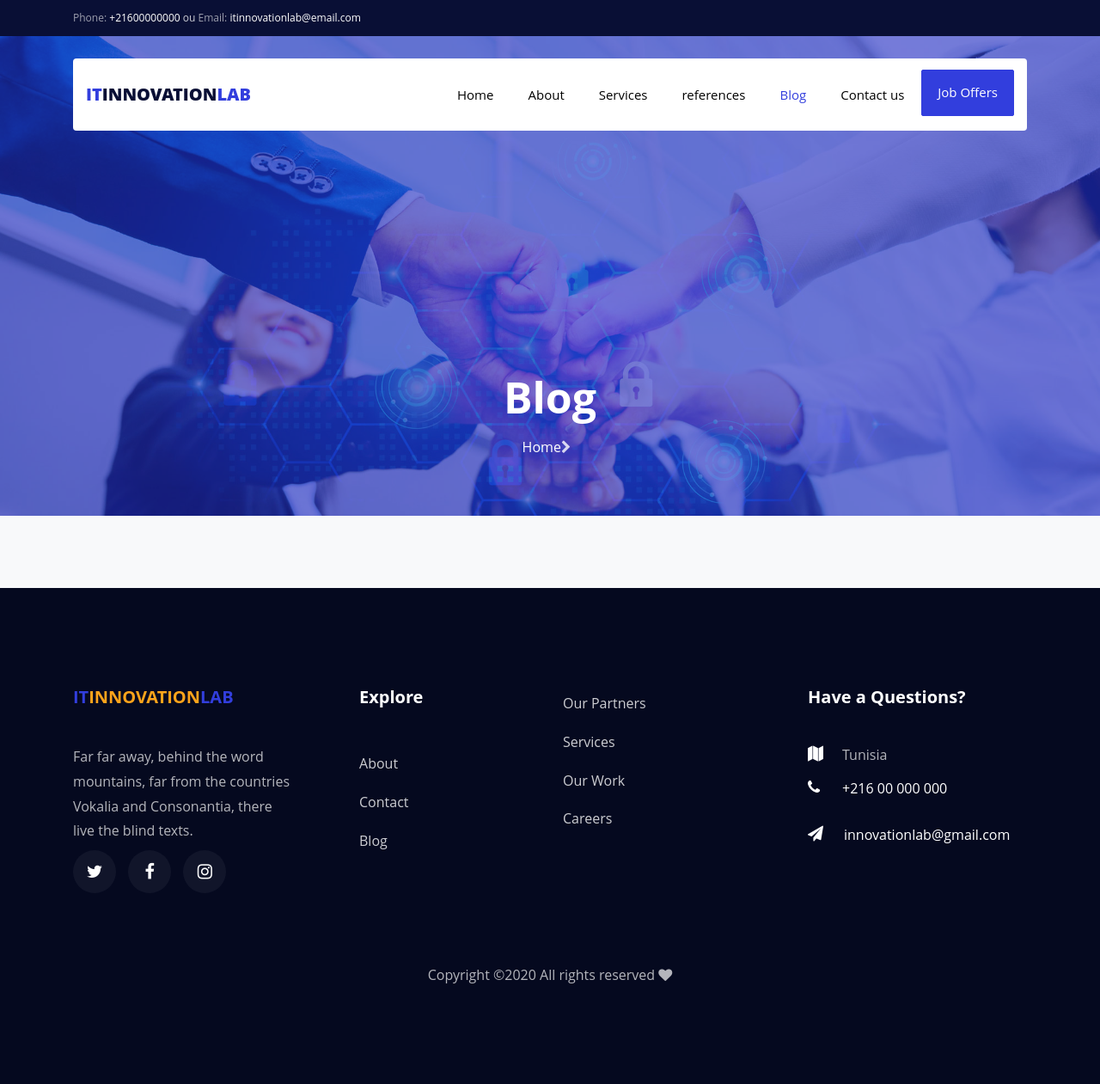
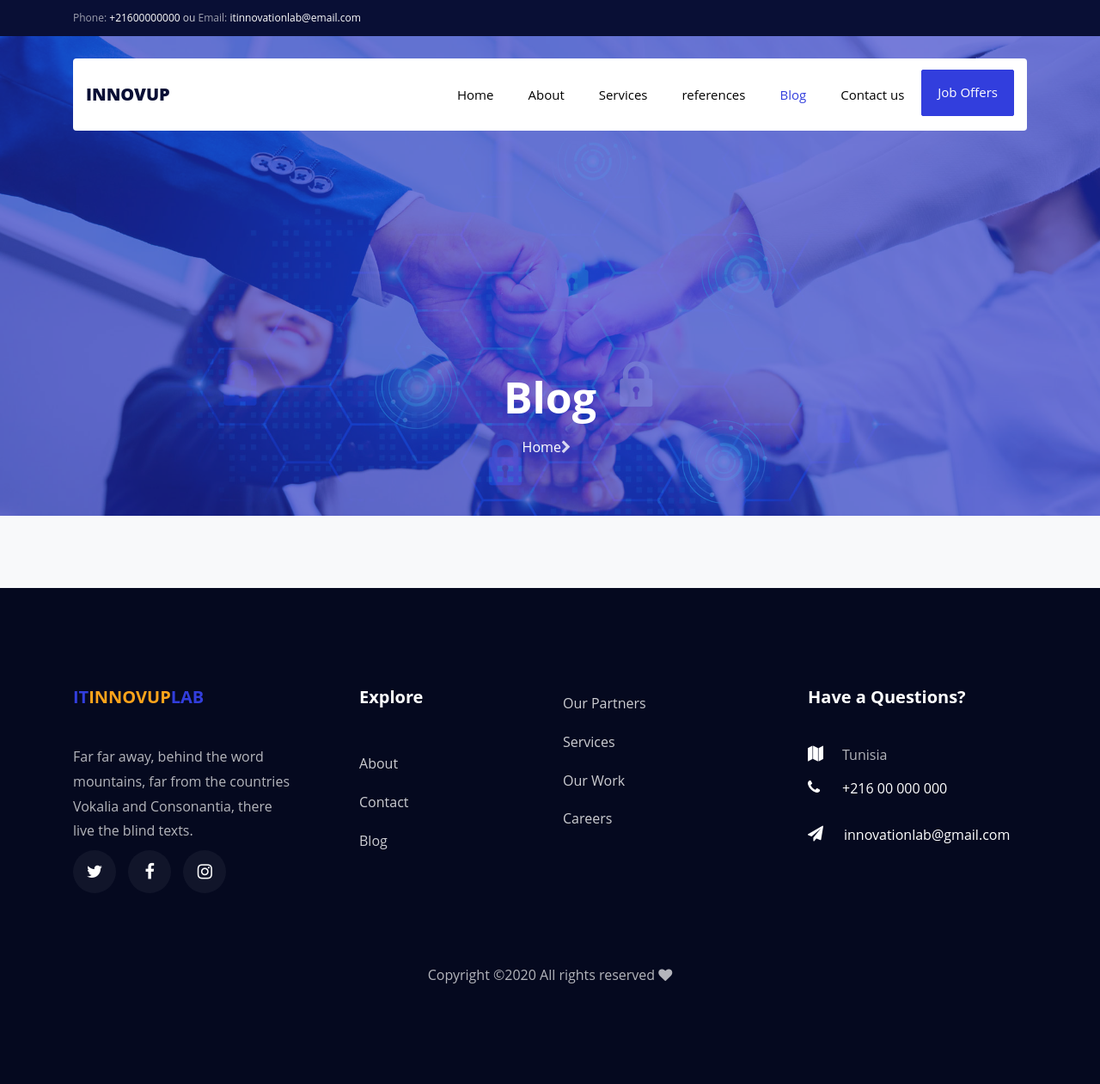
Before and after one commit to SyrineSrikou/website, a Django app: page /blog/ in a window 1280 px wide. Shown: the whole page at 86% size. Run offline with Django 3.2, Linux system fonts and the light colour scheme; data that the repository does not hold is empty; some libraries are stand-ins or nearby versions.

Commit message:
final/innovup

```diff
--- a/templates/base.html
+++ b/templates/base.html
@@ -4,7 +4,7 @@
 <head>
     <meta charset="UTF-8">
     <meta name="viewport" content="width=device-width, initial-scale=1.0">
-    <title>IT INNOVATION LAB</title>
+    <title>INNOVUP </title>
     <link href="https://fonts.googleapis.com/css?family=Montserrat:200,300,400,500,600,700,800&display=swap" rel="stylesheet">
 
 	<link rel="stylesheet" href="https://stackpath.bootstrapcdn.com/font-awesome/4.7.0/css/font-awesome.min.css">
@@ -32,7 +32,7 @@
 	</div>
     <nav class="navbar navbar-expand-lg navbar-dark ftco_navbar bg-dark ftco-navbar-light" id="ftco-navbar">
 		<div class="container">
-			<a class="navbar-brand" href="{% url 'index' %}">IT<span>INNOVATION</span>LAB</span></a>
+			<a class="navbar-brand" href="{% url 'index' %}"><span>INNOVUP</span></a>
 			<div class="collapse navbar-collapse" id="ftco-nav">
 				<ul class="navbar-nav ml-auto">
                     <li
@@ -102,7 +102,7 @@
                 <div class="row mb-5">
                     <div class="col-md">
                         <div class="ftco-footer-widget mb-4">
-                            <h2 class="ftco-footer-logo">IT<span>INNOVATION</span>LAB</span></h2>
+                            <h2 class="ftco-footer-logo">IT<span>INNOVUP</span>LAB</span></h2>
                             <p>{% trans "Far far away, behind the word mountains, far from the countries Vokalia and Consonantia, there live the blind texts." %}</p>
                             <ul class="ftco-footer-social list-unstyled mt-2">
                                 <li class="ftco-animate"><a href="#"><span class="fa fa-twitter"></span></a></li>
```
